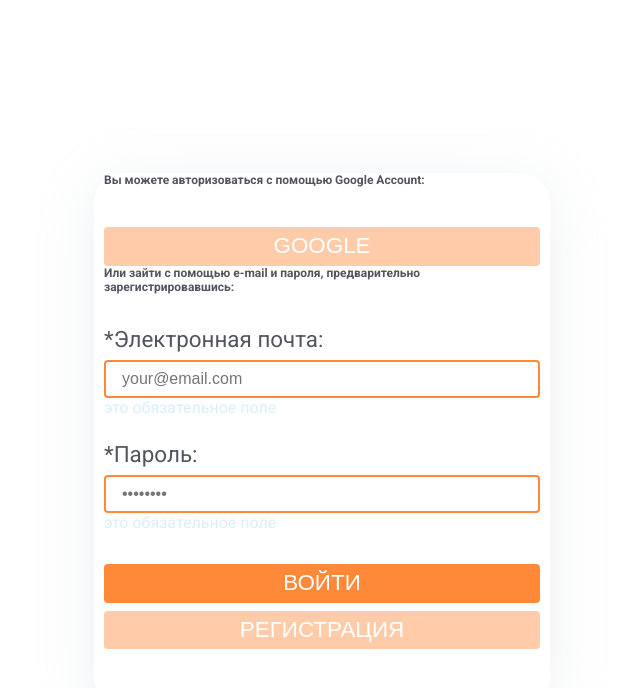
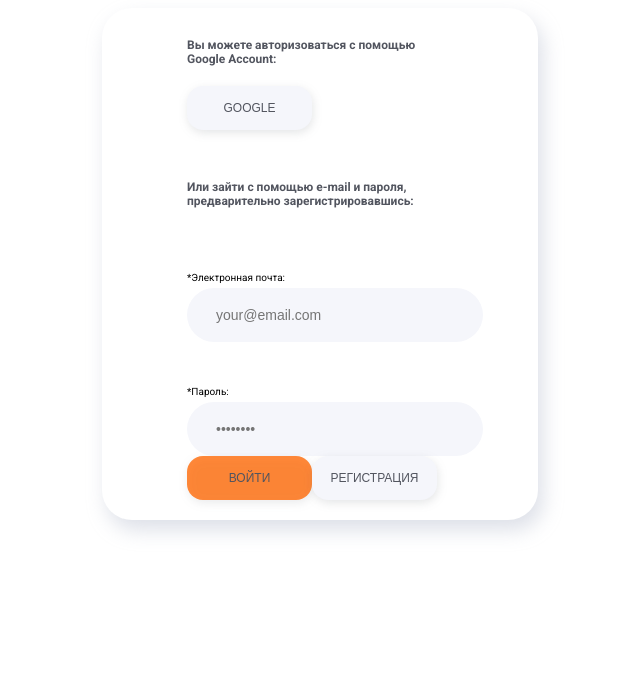
Before and after one commit to YermakovaDina/test_project, a React (Create React App) app: page / in a window 1280 px wide. Shown: the top 688 px of the page, without its empty margins (640-1280 px from the left). Built offline with nearby package versions, Linux system fonts and the light colour scheme.

Commit message:
адаптивная форма

```diff
--- a/src/Form/Form.js
+++ b/src/Form/Form.js
@@ -51,22 +51,20 @@
         } = formik;
         return (
           <div className="container">
-            <div className="container_gb">
+            <form onSubmit={handleSubmit} className="container_form">
               <h1 className="title_gb">
                 Вы можете авторизоваться с помощью Google Account:
               </h1>
-              <form onSubmit={handleSubmit} className="container_form">
               <button type="buttton" className="gb">
                 GOOGLE
               </button>
             </form>
-            </div>
-            <div className="container_register">
+
+            <form onSubmit={handleSubmit} className="container_form">
               <h1 className="title_register">
                 Или зайти с помощью e-mail и пароля, предварительно
                 зарегистрировавшись:
               </h1>
-              <form onSubmit={handleSubmit} className="container_form">
               <div className="form-row">
                 <label htmlFor="email">*Электронная почта:</label>
                 <input
@@ -81,7 +79,6 @@
                     errors.email && touched.email ? 'input-error' : null
                   }
                 />
-                  <p className="">это обязательное поле</p>
                 {errors.email && touched.email && (
                   <span className="error">{errors.email}</span>
                 )}
@@ -101,7 +98,6 @@
                     errors.password && touched.password ? 'input-error' : null
                   }
                 />
-                  <p className="">это обязательное поле</p>
                 {errors.password && touched.password && (
                   <span className="error">{errors.password}</span>
                 )}
@@ -117,7 +113,6 @@
               <button type="button">РЕГИСТРАЦИЯ</button>
             </form>
           </div>
-          </div>
         );
       }}
     </Formik>
--- a/src/Form/Form.scss
+++ b/src/Form/Form.scss
@@ -1,187 +1,75 @@
 $primary-color: rgba(255, 107, 8, 0.35);
 $error-color: #e63946;
 $bg-color: #f1faee;
-$text-color: #52555f;
-$color-white: #fff;
 
-$border-radius: 4px;
+$background: #f6f7fb;
+$border-radius: 30px;
 
 body {
   color: rgb(217, 239, 250);
 }
 
-// ====
 // mobile
 @media screen and (max-width: 767.98px) {
   .container {
-    position: absolute;
-    width: 300px;
-    height: 535px;
-    left: 10px;
+    max-width: 320px;
     top: 255px;
+    margin: 0 auto;
+    padding: 0 10px;
 
-    background: #ffffff;
-    /* shadow mob */
-
+    background: var(--main-background-color);
     box-shadow: 5px 10px 20px rgba(170, 178, 197, 0.4);
     border-radius: 30px;
 
-    /* margin-top: 5rem; */
-    /* padding: 3rem; */
-    /* border-radius: $border-radius; */
-
     h1 {
       font-size: 10px;
-      height: 1.2;
-      color: #52555f;
+      color: var(--main-text-color);
       padding-bottom: 24px;
     }
 
-    label,
-    input {
-      color: #a6abb9;
-      width: 253px;
-      height: 52px;
-      left: 39px;
-      top: 485px;
-
-      background: #f6f7fb;
-      border-radius: 30px;
-    }
-
     label {
-      font-size: 1.4rem;
-      margin-bottom: 0.5rem;
+      font-size: 10px;
+      line-height: 1.2%;
+      padding-bottom: 12px;
+      color: var(--dark-text-color);
     }
 
     input {
-      border: 2px solid rgba($primary-color, 0.8);
-      border-radius: 4px;
-      padding: 0.5rem 1rem;
-      padding-left: 1rem;
-      font-size: 1rem;
+      width: 253px;
+      height: 52px;
+      font-size: 14px;
+      line-height: 16px;
+
+      color: var(--placeholders-text-color);
+      border: none;
+      border-radius: 30px;
+      padding-left: 29px;
+      background: var(--second-background-color);
+    }
+
+    .container_form {
+      padding: 0 85px 20px;
     }
 
     .form-row {
       display: flex;
       flex-direction: column;
-      margin-left: 29px;
+      padding-top: 50px;
     }
 
     button {
-      color: $color-white;
-      width: 100%;
-      font-size: 1.4rem;
-      background: $primary-color;
-      border-radius: 4px;
+      color: var(--main-text-color);
+      width: 125px;
+      height: 44px;
+      font-size: 12px;
+      line-height: 1.17%;
+      background: var(--second-background-color);
+      cursor: pointer;
+      border-radius: 16px;
       border: none;
-      cursor: pointer;
-      padding: 0.4rem 1.2rem;
-      margin-top: 0.5rem;
+      align-content: stretch;
 
-      &:hover {
-        background: rgba($primary-color, 0.8);
-      }
-    }
-
-    .input-error {
-      border-color: $error-color;
-    }
-
-    .error {
-      color: $error-color;
-      font-size: 1rem;
-      margin-top: 0.3rem;
-    }
-
-    .disabled-btn {
-      cursor: not-allowed;
-      background: rgba($primary-color, 0.8);
-    }
-  }
-}
-
-// -----
-.container {
-  max-width: 320px;
-  top: 255px;
-  margin: 0 auto;
-  padding: 0 10px;
-
-  .title_gb {
-    justify-content: center;
-  }
-
-  @media screen and (min-width: 768px) {
-    max-width: 665px;
-  }
-
-  @media screen and (min-width: 1280px) {
-    max-width: 885px;
-  }
-}
-// -----
-
-// desktop
-@media screen and (min-width: 1280px) {
-  .container {
-    position: absolute;
-    width: 436px;
-    height: 535px;
-    left: 734px;
-    top: 173px;
-
-    background: #ffffff;
-    /* shadow 1 */
-
-    box-shadow: 0px 10px 60px rgba(170, 178, 197, 0.2);
-    border-radius: 30px;
-
-    /* margin-top: 5rem; */
-    /* padding: 3rem; */
-    /* border-radius: $border-radius; */
-
-    h1 {
-      font-size: 12px;
-      height: 1.16;
-      color: #52555f;
-      margin-bottom: 2rem;
-    }
-
-    label,
-    input {
-      color: #52555f;
-    }
-
-    label {
-      font-size: 1.4rem;
-      margin-bottom: 0.5rem;
-    }
-
-    input {
-      border: 2px solid rgba($primary-color, 0.8);
-      border-radius: 4px;
-      padding: 0.5rem 1rem;
-      padding-left: 1rem;
-      font-size: 1rem;
-    }
-
-    .form-row {
-      display: flex;
-      flex-direction: column;
-      margin-bottom: 1.5rem;
-    }
-
-    button {
-      color: $color-white;
-      width: 100%;
-      font-size: 1.4rem;
-      background: $primary-color;
-      border-radius: 4px;
-      border: none;
-      cursor: pointer;
-      padding: 0.4rem 1.2rem;
-      margin-top: 0.5rem;
+      filter: drop-shadow(1px 3px 5px rgba(82, 85, 95, 0.15));
 
       &:hover {
         background: rgba($primary-color, 0.8);
@@ -208,63 +96,62 @@
 // tablet
 @media screen and (min-width: 768px) and (max-width: 1279.98px) {
   .container {
-    position: absolute;
-    width: 436px;
-    height: 535px;
-    left: 734px;
-    top: 173px;
+    max-width: 436px;
+    padding: 0 166px;
 
-    background: #ffffff;
-    /* shadow 1 */
-
-    box-shadow: 0px 10px 60px rgba(170, 178, 197, 0.2);
+    background: var(--main-background-color);
+    box-shadow: 5px 10px 20px rgba(170, 178, 197, 0.4);
     border-radius: 30px;
 
-    /* margin-top: 5rem; */
-    /* padding: 3rem; */
-    /* border-radius: $border-radius; */
-
     h1 {
-      font-size: 12px;
-      height: 1.16;
-      color: #52555f;
-      margin-bottom: 2rem;
-    }
-
-    label,
-    input {
-      color: #52555f;
+      font-size: 10px;
+      color: var(--main-text-color);
+      padding-bottom: 24px;
     }
 
     label {
-      font-size: 1.4rem;
-      margin-bottom: 0.5rem;
+      font-size: 10px;
+      line-height: 1.2%;
+      padding-bottom: 12px;
+      color: var(--dark-text-color);
     }
 
     input {
-      border: 2px solid rgba($primary-color, 0.8);
-      border-radius: 4px;
-      padding: 0.5rem 1rem;
-      padding-left: 1rem;
-      font-size: 1rem;
+      width: 265px;
+      height: 52px;
+      font-size: 14px;
+      line-height: 1.14%;
+
+      color: var(--placeholders-text-color);
+      border: none;
+      border-radius: 30px;
+      padding-left: 29px;
+      background: var(--second-background-color);
+    }
+
+    .container_form {
+      padding: 0 85px 20px;
     }
 
     .form-row {
       display: flex;
       flex-direction: column;
-      margin-bottom: 1.5rem;
+      padding-top: 50px;
     }
 
     button {
-      color: $color-white;
-      width: 100%;
-      font-size: 1.4rem;
-      background: $primary-color;
-      border-radius: 4px;
+      color: var(--main-text-color);
+      width: 125px;
+      height: 44px;
+      font-size: 12px;
+      line-height: 1.17%;
+      background: var(--second-background-color);
+      cursor: pointer;
+      border-radius: 16px;
       border: none;
-      cursor: pointer;
-      padding: 0.4rem 1.2rem;
-      margin-top: 0.5rem;
+      align-content: stretch;
+
+      filter: drop-shadow(1px 3px 5px rgba(82, 85, 95, 0.15));
 
       &:hover {
         background: rgba($primary-color, 0.8);
@@ -287,3 +174,85 @@
     }
   }
 }
+
+// desktop
+@media screen and (min-width: 1280px) {
+  .container {
+    max-width: 436px;
+    background: var(--main-background-color);
+    box-shadow: 5px 10px 20px rgba(170, 178, 197, 0.4);
+    border-radius: 30px;
+    margin-left: 734px;
+
+    h1 {
+      font-size: 12px;
+      color: var(--main-text-color);
+      padding: 30px 0 20px 0;
+    }
+
+    label {
+      font-size: 10px;
+      line-height: 1.2%;
+      padding-bottom: 12px;
+      color: var(--dark-text-color);
+      padding-bottom: 10px;
+    }
+
+    input {
+      width: 265px;
+      height: 52px;
+      font-size: 14px;
+      line-height: 1.14%;
+
+      color: var(--placeholders-text-color);
+      border: none;
+      border-radius: 30px;
+      padding-left: 29px;
+      background: var(--second-background-color);
+    }
+
+    .container_form {
+      padding: 0 85px 20px;
+    }
+
+    .form-row {
+      display: flex;
+      flex-direction: column;
+      padding-top: 50px;
+    }
+
+    button {
+      color: var(--main-text-color);
+      width: 125px;
+      height: 44px;
+      font-size: 12px;
+      line-height: 1.17%;
+      background: var(--second-background-color);
+      cursor: pointer;
+      border-radius: 16px;
+      border: none;
+      align-content: stretch;
+
+      filter: drop-shadow(1px 3px 5px rgba(82, 85, 95, 0.15));
+
+      &:hover {
+        background: rgba($primary-color, 0.8);
+      }
+    }
+
+    .input-error {
+      border-color: $error-color;
+    }
+
+    .error {
+      color: $error-color;
+      font-size: 1rem;
+      margin-top: 0.3rem;
+    }
+
+    .disabled-btn {
+      cursor: not-allowed;
+      background: rgba($primary-color, 0.8);
+    }
+  }
+}
--- a/src/index.css
+++ b/src/index.css
@@ -27,7 +27,7 @@
 }
 
 body {
-  font-family: 'Roboto', sans-serif;
+  font-family: 'Roboto', normal;
 }
 
 ul {
@@ -44,7 +44,8 @@
 h2,
 h3,
 h4,
-p {
+p,
+button {
   margin: 0;
   padding: 0;
 }
```
Lines whose indentation alone changed are shown as unchanged.
